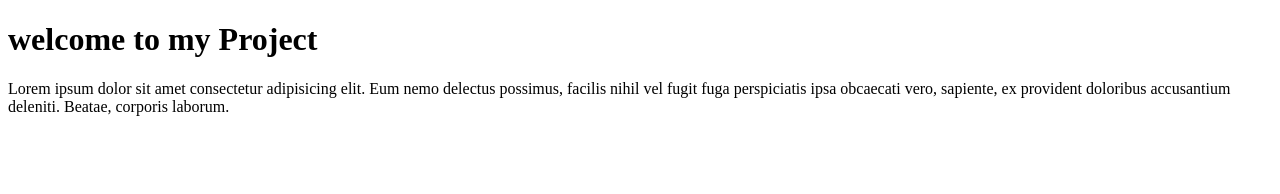
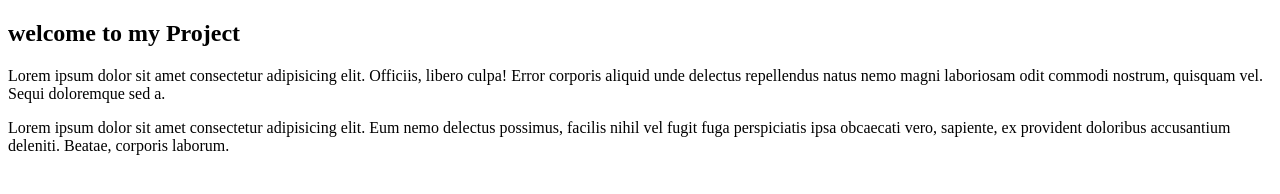
Before and after one commit to RacheliLewenstein/project, a plain HTML site: page index.html in a window 1280 px wide. Drawn offline with Linux system fonts and the light colour scheme.

Commit message:
edit main

```diff
--- a/index.html
+++ b/index.html
@@ -6,7 +6,8 @@
     <title>project</title>
 </head>
 <body>
-    <h1>welcome to my Project</h1>
+    <h2>welcome to my Project</h2>
+    <div>Lorem ipsum dolor sit amet consectetur adipisicing elit. Officiis, libero culpa! Error corporis aliquid unde delectus repellendus natus nemo magni laboriosam odit commodi nostrum, quisquam vel. Sequi doloremque sed a.</div>
     <p>Lorem ipsum dolor sit amet consectetur adipisicing elit. Eum nemo delectus possimus, facilis nihil vel fugit fuga perspiciatis ipsa obcaecati vero, sapiente, ex provident doloribus accusantium deleniti. Beatae, corporis laborum.</p>
 </body>
 </html>
```
